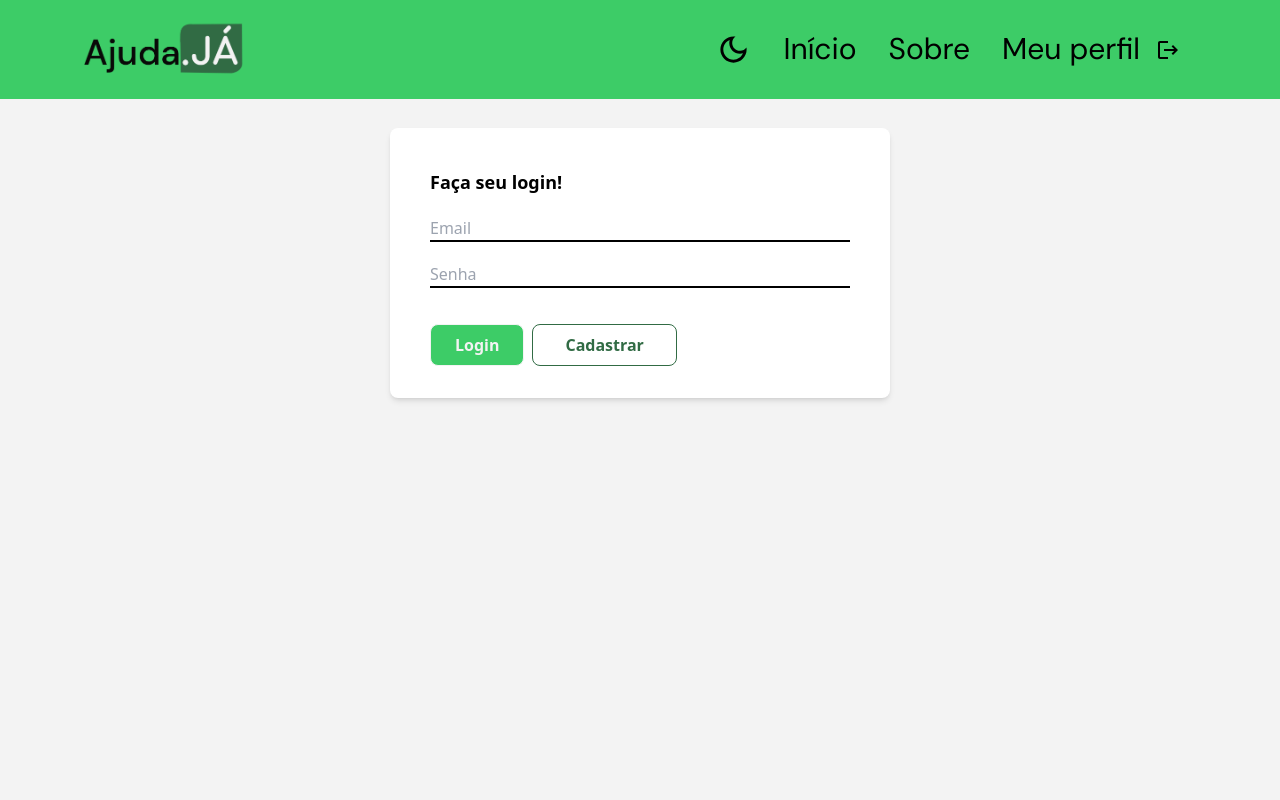
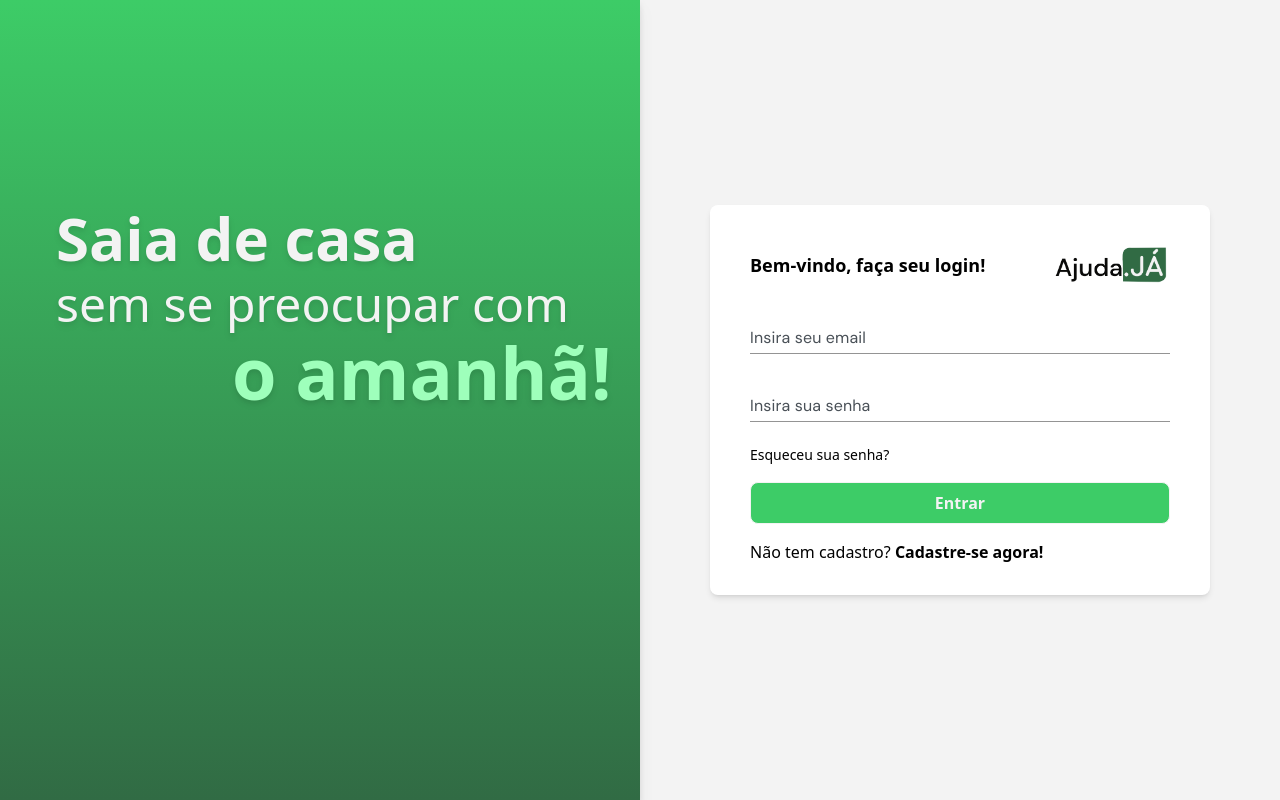
Before and after one commit to PedroVenchiarutti/ajudaJa-Project, a React (Vite) app: page /login in a window 1280 px wide. Built offline with nearby package versions, Linux system fonts and the light colour scheme.

Commit message:
add: component input

```diff
--- a/src/Components/Header.jsx
+++ b/src/Components/Header/Header.jsx
@@ -1,7 +1,7 @@
 import React, {useState, useContext} from 'react';
 import DarkModeOutlinedIcon from '@mui/icons-material/DarkModeOutlined';
 import LogoutIcon from '@mui/icons-material/Logout';
-import { AuthContext } from "../contexts/auth";
+import { AuthContext } from "../../contexts/auth";
 
 
 
--- /dev/null
+++ b/src/Components/Input/index.jsx
@@ -0,0 +1,15 @@
+import React from "react";
+import TextField from '@mui/material/TextField';
+
+
+
+const Input = ({info, handleChange, type, label}) => {
+
+    return(
+
+            <TextField type={type} value={info} onChange={handleChange} id="standard-basic" label={label} color="success" variant="standard" InputProps={{ style: { fontFamily: 'DM Sans', label: 'white' }}} InputLabelProps={{style: {fontFamily: 'DM Sans', color: '#495057'}}}/>
+
+    )
+}
+
+export default Input
--- a/src/Pages/EditProfile/index.jsx
+++ b/src/Pages/EditProfile/index.jsx
@@ -1,10 +1,10 @@
 import React, {useState} from "react";
-import Header from '../../Components/Header'
-import Footer from '../../Components/Footer'
+import Header from '../../Components/Header/Header'
+import Footer from '../../Components/Footer/Footer'
 import EditProfilePNG from '../../../public/images/editprofile.png'
 import AddCircleOutlineIcon from '@mui/icons-material/AddCircleOutline';
 import DeleteForeverIcon from '@mui/icons-material/DeleteForever';
-import Modal from "../../Components/Modal";
+import Modal from "../../Components/Modal/Modal";
 import Fade from 'react-reveal/Fade';
 
 
--- a/src/Pages/Homepages/Homepage.jsx
+++ b/src/Pages/Homepages/Homepage.jsx
@@ -1,12 +1,12 @@
 import React, { useState } from 'react';
 
 
-import Header from '../../Components/Header';
+import Header from '../../Components/Header/Header';
 
 import Information from '../Information/Information'
 import FAQ from '../FAQ/FAQ'
 import Cards from '../Cards/Cards'
-import Footer from '../../Components/Footer';
+import Footer from '../../Components/Footer/Footer';
 import Chatbox from '../ChatBox'
 import Fade from 'react-reveal/Fade';
 
--- a/src/Pages/Login/index.jsx
+++ b/src/Pages/Login/index.jsx
@@ -1,9 +1,10 @@
 import React, {useState, useContext} from "react";
-import Header from "../../Components/Header";
-import Api from "../../Api/api";
 import { AuthContext } from "../../contexts/auth";
+import logo from "../../../public/images/logo-v2.png"
+import Fade from 'react-reveal/Fade';
+import ArrowLeftIcon from '@mui/icons-material/ArrowLeft';
+import Input from "../../Components/Input";
 
-const urlRegister = 'https://ajudajaapi.herokuapp.com/api/public/login'
 
 const FormLogin = () => {
 
@@ -18,21 +19,82 @@ const FormLogin = () => {
 
     }
 
+    const handleChangeEmail = e => {
+        setEmail(e.target.value)
+    }
+
+    const handeChangePassword = e => {
+        setPassword(e.target.value)
+    }
+
     return (
         <>
-            <Header/>
-            <div className="w-[100w] h-[100vh] pt-32 bg-white">
-                <div className="m-w-[1020px]">
 
-                    <div className="box bg-[#fff] w-[500px] h-[270px] m-auto flex flex-col gap-5 rounded-lg shadow-md p-10">
-                        <h1 className="text-lg font-bold">Faça seu login!</h1>
-                        <input className="border-b-2" type="email" placeholder="Email" value={email} onChange={e => setEmail(e.target.value)}/>
-                        <input className="border-b-2" placeholder="Senha" type="password" value={password} onChange={e => setPassword(e.target.value)} />
-                        <div>
-                            <button onClick={handleSubmit} className="my-4 px-6 py-2 rounded-lg text-white font-bold  bg-navBg hover:bg-opacity-0 border  hover:text-navFontColor hover:border ">Login</button>
-                                                <button className="ml-2 border px-8 py-2 rounded-lg text-navFontColor font-bold  hover:bg-navBg hover:text-white "><a href="/singup">Cadastrar</a></button>
+            <div className="w-[100w] h-[100vh] bg-white">
+                <div className="grid grid-cols-2 h-[100vh]">
+
+                        <div className="bg-gradient-to-t from-navFontColor to-firstSessionFontColor drop-shadow-lg pl-10 pt-20">
+                       <Fade left>
+                           <div className="mt-32 m-auto relative">
+
+                               <h2 className="font-bold text-white text-6xl px-4 pb-3 drop-shadow-md">Saia de casa  </h2>
+
+                                <h2 className="font-medium text-white px-4 pb-2 text-5xl drop-shadow-md">
+                                    sem se
+                                    preocupar com
+                                </h2>
+                                <h2 className="font-bold px-4 pl-48  text-[#9EFFBB] drop-shadow-md text-7xl">
+                                o amanhã!
+                                </h2>
+                           </div>
+                       </Fade>
                         </div>
+
+                {success ? null : <Fade right>
+                        <div className="box bg-[#fff] w-[500px] h-[390px] m-auto flex flex-col gap-5 rounded-lg shadow-md p-10">
+                            <div className="flex justify-between items-center">
+                                <h1 className="text-lg font-bold">Bem-vindo, faça seu login!</h1>
+                                <img className="w-[120px]" src={logo} alt="" />
+                            </div>
+
+
+                            <Input label="Insira seu email" type='email' info={email} handleChange={handleChangeEmail} />
+                            <Input label="Insira sua senha"  type='password' info={password} handleChange={handeChangePassword} />
+
+
+                            {/* <input className="border-b-2" placeholder="Senha" type="password" value={password} onChange={e => setPassword(e.target.value)} /> */}
+                            <div className="">
+                            <a onClick={e => setSuccess(true)} className="hover:underline text-sm" >Esqueceu sua senha?</a>
+                                <button onClick={handleSubmit} className="my-4 w-[100%] px-6 py-2 rounded-lg text-white font-bold  bg-navBg hover:bg-opacity-0 border  hover:text-navFontColor hover:border ">Entrar</button>
+
+                                <a className="hover:underline" href="/singup">Não tem cadastro? <strong>Cadastre-se agora!</strong></a>
+                            </div>
+
+                            </div>
+                    </Fade>
+                }
+
+
+                   {
+                    success ?    <Fade right>
+                    <div className="box bg-[#fff] w-[500px] h-[340px] m-auto flex flex-col gap-5 rounded-lg shadow-md p-10">
+                        <div className="flex justify-between items-center">
+                            <h1 className="text-lg font-bold">Recupere sua senha</h1>
+                            <img className="w-[120px]" src={logo} alt="" />
                         </div>
+                        <p>Coloque seu e-mail cadastrado</p>
+                        <Input label="Insira seu e-mail" />
+
+                        <div className="">
+
+                            <button onClick={handleSubmit} className="my-4 mb-7 w-[100%] px-6 py-2 rounded-lg text-white font-bold  bg-navBg hover:bg-opacity-0 border  hover:text-navFontColor hover:border ">Recuperar Senha</button>
+                            <a onClick={e => setSuccess(false)} className=" hover:underline text-md" > <ArrowLeftIcon />Voltar </a>
+
+                        </div>
+
+                        </div>
+                </Fade> : null
+                   }
 
                 </div>
 
--- a/src/Pages/MyProfile/index.jsx
+++ b/src/Pages/MyProfile/index.jsx
@@ -1,6 +1,6 @@
 import React, {useState} from "react";
-import Header from '../../Components/Header'
-import Footer from '../../Components/Footer'
+import Header from '../../Components/Header/Header'
+import Footer from '../../Components/Footer/Footer'
 import EditProfilePNG from '../../../public/images/editprofile.png'
 import AddCircleOutlineIcon from '@mui/icons-material/AddCircleOutline';
 import DeleteForeverIcon from '@mui/icons-material/DeleteForever';
--- a/src/Pages/MyProfilePublic/index.jsx
+++ b/src/Pages/MyProfilePublic/index.jsx
@@ -1,6 +1,6 @@
 import React, {useState} from "react";
-import Header from '../../Components/Header'
-import Footer from '../../Components/Footer'
+import Header from '../../Components/Header/Header'
+import Footer from '../../Components/Footer/Footer'
 import EditProfilePNG from '../../../public/images/editprofile.png'
 import ArrowRightIcon from '@mui/icons-material/ArrowRight';
 import Fade from 'react-reveal/Fade';
--- a/src/Pages/SingUp And Login/SingUp/SingUp.jsx
+++ b/src/Pages/SingUp And Login/SingUp/SingUp.jsx
@@ -3,7 +3,7 @@ import axios from "axios";
 import ReactInputDateMask from 'react-input-date-mask';
 import AccountCircleOutlinedIcon from '@mui/icons-material/AccountCircleOutlined';
 
-import Header from "../../../Components/Header";
+import Header from "../../../Components/Header/Header";
 
 const urlSingUp = 'https://ajudajaapi.herokuapp.com/api/public/register'
 
--- a/src/Pages/UserInformation/index.jsx
+++ b/src/Pages/UserInformation/index.jsx
@@ -1,5 +1,5 @@
 import React, { useState } from "react";
-import Header from "../../Components/Header";
+import Header from "../../Components/Header/Header";
 import PersonSVG from '../../../public/images/image-firs-seasson.png'
 import AddCircleOutlineIcon from '@mui/icons-material/AddCircleOutline';
 import DeleteForeverIcon from '@mui/icons-material/DeleteForever';
```
Also changed, not shown: src/Components/Connection/Connection.jsx (renamed from src/Components/Connection.jsx), src/Components/Footer/Footer.jsx (renamed from src/Components/Footer.jsx), src/Components/Modal/Modal.jsx (renamed from src/Components/Modal.jsx), 1 other file (tests, documents, lock files or other folders).
